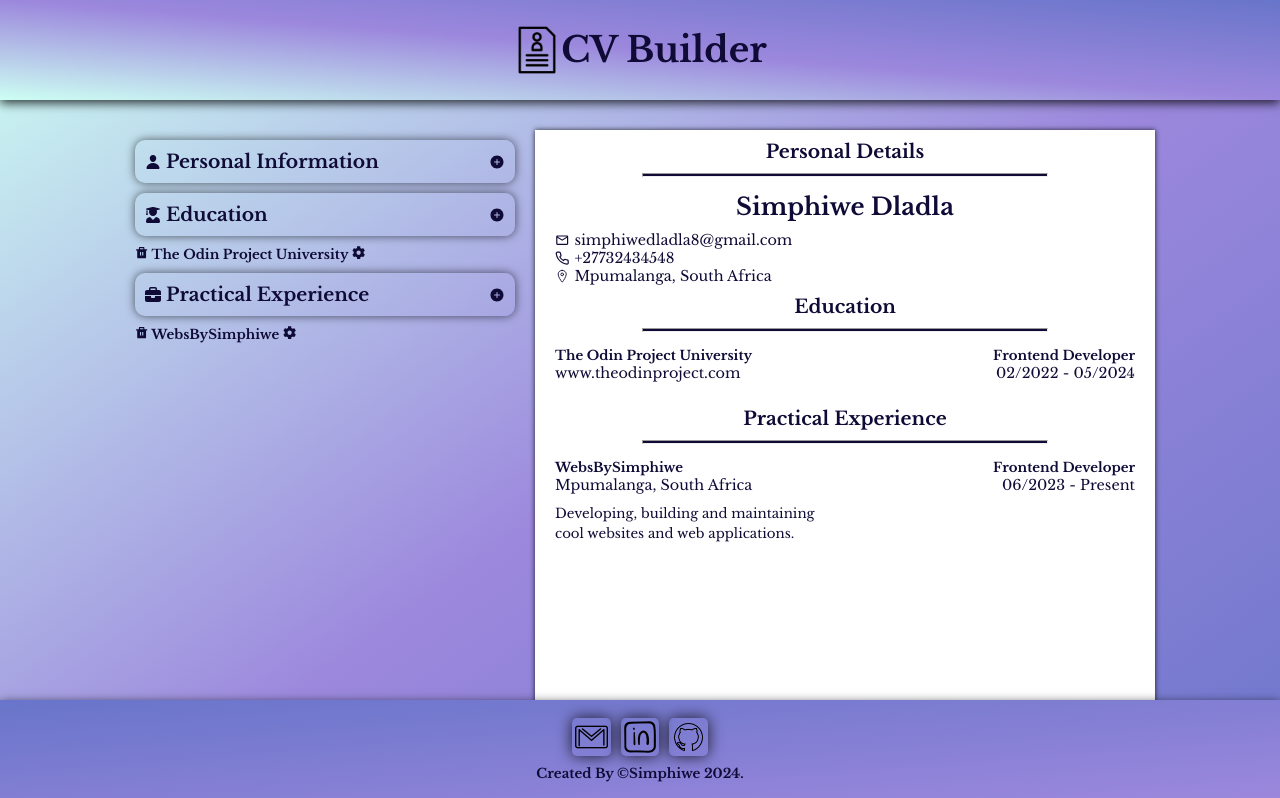
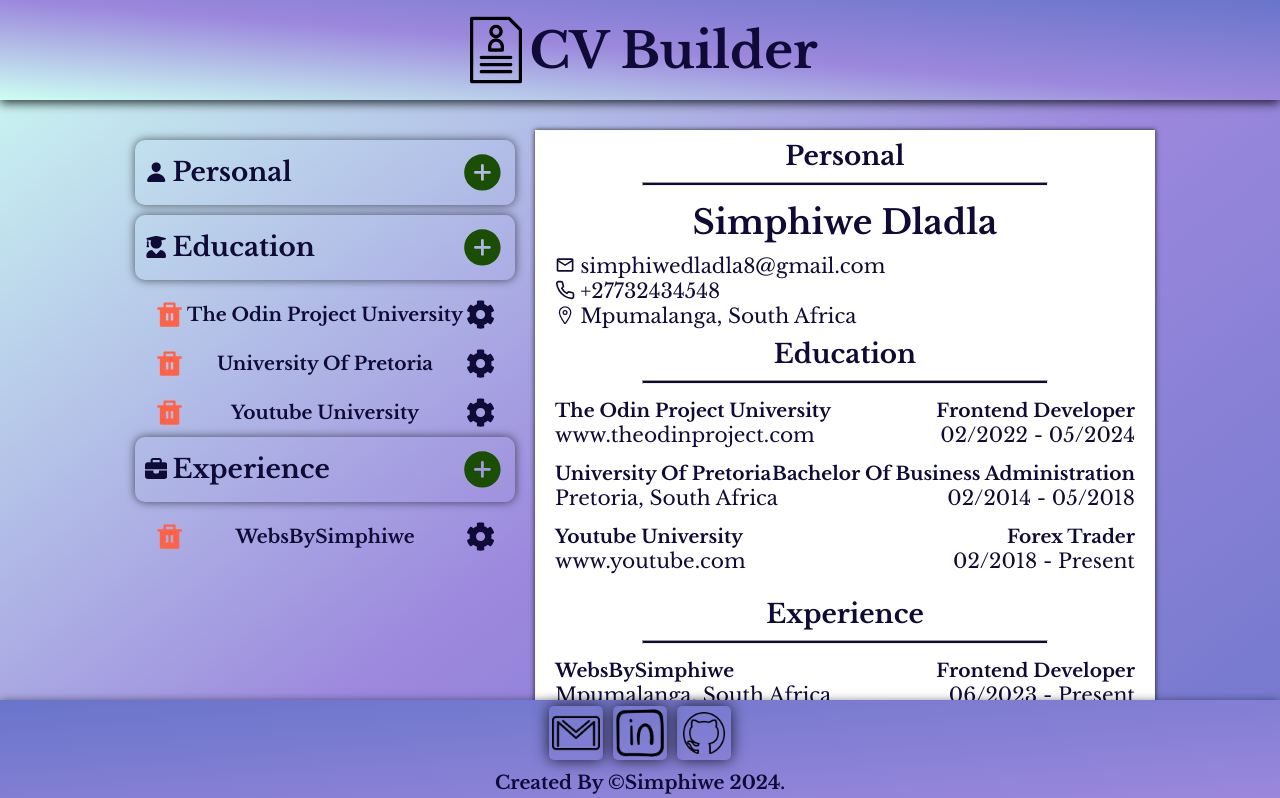
Before and after one commit to DeeBest/mrovaBizAdmin, a React (Vite) app: page / in a window 1280 px wide. Shown: the top 798 px of the page. Built offline with nearby package versions, Linux system fonts and the light colour scheme.

Commit message:
created a function to delete a qualification

```diff
--- a/src/components/CvDisplay.jsx
+++ b/src/components/CvDisplay.jsx
@@ -7,7 +7,7 @@ const CvDisplay = (props) => {
   return (
     <div className="cv-display">
       <section className="personal-details">
-        <h3>Personal Details</h3>
+        <h3>Personal</h3>
         <hr />
         <h2>{props.personalDetails.name}</h2>
         <div>
@@ -44,7 +44,7 @@ const CvDisplay = (props) => {
         ))}
       </section>
       <section className="practical-experience">
-        <h3>Practical Experience</h3>
+        <h3>Experience</h3>
         <hr />
         {props.practicalExperiences.map((practicalExperience) => (
           <div
--- a/src/components/CvForm.jsx
+++ b/src/components/CvForm.jsx
@@ -74,7 +74,10 @@ const CvForm = (props) => {
         setEducationDetails={setEducationDetails}
         handleAddExperience={handleAddExperience}
       />
-      <QualificationLists educationExperiences={props.educationExperiences} />
+      <QualificationLists
+        educationExperiences={props.educationExperiences}
+        deleteQualification={props.deleteQualification}
+      />
       <PracticalExperience
         experienceDetails={experienceDetails}
         setExperienceDetails={setExperienceDetails}
--- a/src/components/EducationDetails.jsx
+++ b/src/components/EducationDetails.jsx
@@ -10,6 +10,7 @@ const EducationDetails = (props) => {
         <FaUserGraduate />
         <h3>Education</h3>
         <IoAddCircle
+          className="display-form-icon icon"
           onClick={() => {
             document
               .querySelector('.educationDetails-form')
--- a/src/components/Main.jsx
+++ b/src/components/Main.jsx
@@ -19,6 +19,20 @@ const Main = () => {
       location: 'www.theodinproject.com',
       duration: '02/2022 - 05/2024',
     },
+    {
+      id: uuidv4(),
+      universityName: 'University Of Pretoria',
+      qualification: 'Bachelor Of Business Administration',
+      location: 'Pretoria, South Africa',
+      duration: '02/2014 - 05/2018',
+    },
+    {
+      id: uuidv4(),
+      universityName: 'Youtube University',
+      qualification: 'Forex Trader',
+      location: 'www.youtube.com',
+      duration: '02/2018 - Present',
+    },
   ]);
 
   const [practicalExperiences, setPracticalExperiences] = useState([
@@ -39,6 +53,13 @@ const Main = () => {
   const addPracticalExperiences = (experience) =>
     setPracticalExperiences([...practicalExperiences, experience]);
 
+  const deleteQualification = (id) => {
+    const newList = educationExperiences.filter(
+      (experience) => experience.id !== id
+    );
+    console.log(newList);
+  };
+
   return (
     <main>
       <CvForm
@@ -48,6 +69,7 @@ const Main = () => {
         addPracticalExperiences={addPracticalExperiences}
         educationExperiences={educationExperiences}
         practicalExperiences={practicalExperiences}
+        deleteQualification={deleteQualification}
       />
       <CvDisplay
         personalDetails={personalDetails}
--- a/src/components/PersonalDetails.jsx
+++ b/src/components/PersonalDetails.jsx
@@ -8,8 +8,9 @@ const PersonalDetails = (props) => {
     <section className="personal-section">
       <div className="personal-heading-container section-heading-container">
         <IoPerson />
-        <h3>Personal Information</h3>
+        <h3>Personal</h3>
         <IoAddCircle
+          className="display-form-icon icon"
           onClick={() => {
             document
               .querySelector('.personal-details-form')
--- a/src/components/PracticalExperience.jsx
+++ b/src/components/PracticalExperience.jsx
@@ -7,8 +7,9 @@ const PracticalExperience = (props) => {
     <section className="practical-experience-section">
       <div className="practical-heading-container section-heading-container">
         <FaBriefcase />
-        <h3>Practical Experience</h3>
+        <h3>Experience</h3>
         <IoAddCircle
+          className="display-form-icon icon"
           onClick={() => {
             document
               .querySelector('.practicalExperience-form')
--- a/src/components/PracticalExperienceLists.jsx
+++ b/src/components/PracticalExperienceLists.jsx
@@ -6,9 +6,10 @@ const PracticalExperienceLists = (props) => {
   return (
     <>
       {props.practicalExperiences.map((practicalExperience) => (
-        <div key={practicalExperience.id}>
+        <div className="experiences-list" key={practicalExperience.id}>
           <h5>
-            <RiDeleteBinFill /> {practicalExperience.companyName} <FaCog />
+            <RiDeleteBinFill className="delete-icon icon" />{' '}
+            {practicalExperience.companyName} <FaCog className="icon" />
           </h5>
           <form onSubmit={(e) => e.preventDefault()}>
             {/* <input type="text" value={practicalExperience.companyName} /> */}
--- a/src/components/QualificationLists.jsx
+++ b/src/components/QualificationLists.jsx
@@ -4,11 +4,15 @@ import { RiDeleteBinFill } from 'react-icons/ri';
 
 const QualificationLists = (props) => {
   return (
-    <ul>
+    <>
       {props.educationExperiences.map((educationExperience) => (
-        <div key={educationExperience.id}>
+        <div className="qualifications-list" key={educationExperience.id}>
           <h5>
-            <RiDeleteBinFill /> {educationExperience.universityName} <FaCog />
+            <RiDeleteBinFill
+              className="icon delete-icon"
+              onClick={() => props.deleteQualification(educationExperience.id)}
+            />{' '}
+            {educationExperience.universityName} <FaCog className="icon" />
           </h5>
           <form onSubmit={(e) => e.preventDefault()}>
             {/* <input type="text" value={practicalExperience.companyName} /> */}
@@ -19,7 +23,7 @@ const QualificationLists = (props) => {
           </form>
         </div>
       ))}
-    </ul>
+    </>
   );
 };
 
--- a/src/index.css
+++ b/src/index.css
@@ -12,6 +12,9 @@ body {
   background: linear-gradient(to bottom right, #cdfef3, #9c88dd, #6875ca);
   color: #0f0b36;
   overflow-x: hidden;
+}
+html {
+  font-size: 1.4rem;
 }
 #root {
   min-width: 100vw;
@@ -98,6 +101,9 @@ form {
   flex-direction: column;
   min-width: 100%;
   max-width: 400px;
+  border-bottom: 2px solid #0f0b36;
+  border-radius: 10px;
+  padding: 15px;
 }
 input,
 textarea {
@@ -121,9 +127,10 @@ textarea {
   resize: none;
 }
 .save-education-btn {
+  align-self: center;
   width: 40%;
   padding: 5px 10px;
-  background-color: #71d149;
+  background-color: #85d363;
   border: none;
   outline: none;
   border-radius: 10px;
@@ -197,6 +204,34 @@ section hr {
 }
 .practical-experience-container {
   margin-bottom: 15px;
+}
+.experiences-list,
+.qualifications-list {
+  display: flex;
+  flex-direction: column;
+  padding: 0px 20px;
+  margin-top: 10px;
+}
+.experiences-list h5,
+.qualifications-list h5 {
+  display: flex;
+  align-items: center;
+  justify-content: space-between;
+}
+.icon {
+  font-size: 1.3rem;
+  cursor: pointer;
+}
+.icon:hover {
+  opacity: 0.8;
+  scale: 0.98;
+}
+.delete-icon {
+  color: tomato;
+}
+.display-form-icon {
+  font-size: 2rem;
+  color: #1a4e03;
 }
 footer {
   font-size: 1rem;
```
